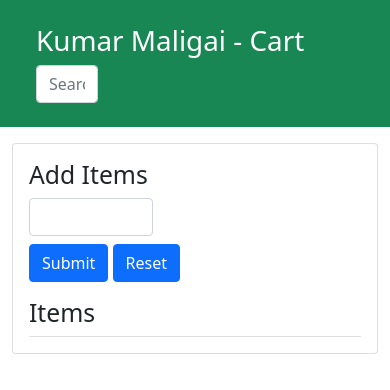
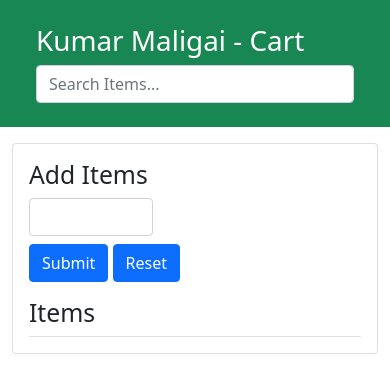
Before and after one commit to pradeep-sivakumar/DOM_Introduction, a plain HTML site: page index.html in a window 390 px wide. Drawn offline with nearby package versions, Linux system fonts and the light colour scheme.

Commit message:
Update index.html

```diff
--- a/index.html
+++ b/index.html
@@ -17,7 +17,7 @@
                 <div class="col-md-6">
                     <h1 id="header-title">Kumar Maligai - Cart</h1>
                 </div>
-                <div class="col-3 align-self-center">
+                <div class="col-md-3 align-self-center">
                     <input type="text" class="form-control" id="filter" placeholder="Search Items...">
                 </div>
             </div>
```
